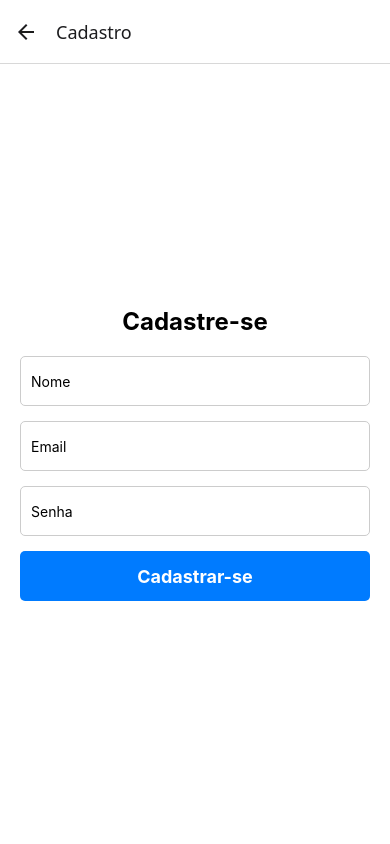
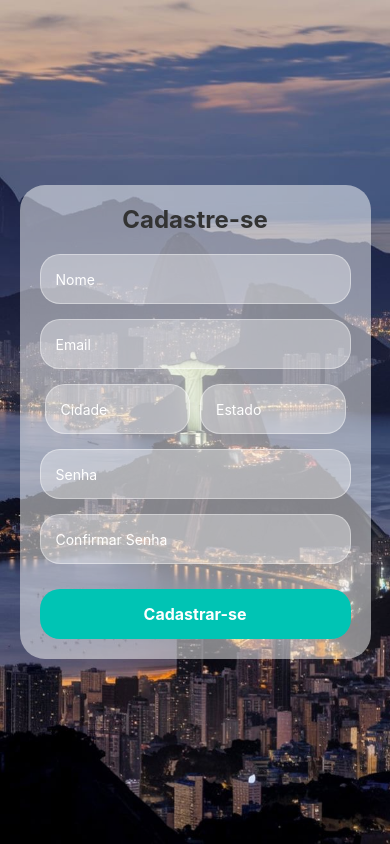
Before and after one commit to AndreLucca19/Bora-Viajar-mobile, a React Native app: screen /Cadastro in a window 390 px wide. Built offline with nearby package versions, Linux system fonts and the light colour scheme.

Commit message:
feat: create and update Cadastro.js

```diff
--- a/App.js
+++ b/App.js
@@ -8,13 +8,23 @@ import Cadastro from "./pages/Cadastro";
 const Stack = createStackNavigator();
 
 
+
 export default function App() {
   return (
     <NavigationContainer>
-      <Stack.Navigator initialRouteName="Login">
-        <Stack.Screen name="Login" component={Login} />
-        <Stack.Screen name="Cadastro" component={Cadastro} />
+      <Stack.Navigator>
+        <Stack.Screen
+          name="Login"
+          component={Login}
+          options={{ headerShown: false}}
+          />
+        <Stack.Screen
+        name="Cadastro"
+        component={Cadastro}
+        options={{headerShown: false}}
+        />
       </Stack.Navigator>
+
     </NavigationContainer>
      // <NavigationContainer>
     //<Tab />
--- a/pages/Cadastro.js
+++ b/pages/Cadastro.js
@@ -1,5 +1,5 @@
 import React, { useState } from 'react';
-import { View, Text, TextInput, TouchableOpacity, StyleSheet } from 'react-native';
+import { View, Text, TextInput, TouchableOpacity, StyleSheet, ImageBackground } from 'react-native';
 import { useNavigation } from '@react-navigation/native';
 
 const Cadastro = () => {
@@ -17,13 +17,19 @@ const Cadastro = () => {
     };
 
     return (
+        <ImageBackground
+            source={require("../assets/Rj-C.jpg")}
+            style={styles.background}
+        >
             <View style={styles.container}>
+                <View style={styles.loginBox}>
                     <Text style={styles.title}>Cadastre-se</Text>
                     <TextInput
                         style={styles.input}
                         placeholder="Nome"
                         value={nome}
                         onChangeText={setNome}
+                        placeholderTextColor="White"
                     />
                     <TextInput
                         style={styles.input}
@@ -31,56 +37,104 @@ const Cadastro = () => {
                         value={email}
                         onChangeText={setEmail}
                         keyboardType="email-address"
+                        placeholderTextColor="White"
                     />
+                    <View style={styles.row}>
+                        <TextInput
+                            style={[styles.input, styles.halfInput]}
+                            placeholder="Cidade"
+                            placeholderTextColor="White"
+                        />
+                        <TextInput
+                            style={[styles.input, styles.halfInput]}
+                            placeholder="Estado"
+                            placeholderTextColor="White"
+                        />
+                    </View>
                     <TextInput
                         style={styles.input}
                         placeholder="Senha"
                         value={senha}
                         onChangeText={setSenha}
                         secureTextEntry
+                        placeholderTextColor="White"
+                    />
+                    <TextInput
+                        style={styles.input}
+                        placeholder="Confirmar Senha"
+                        value={senha}
+                        onChangeText={setSenha}
+                        secureTextEntry
+                        placeholderTextColor="White"
                     />
                     <TouchableOpacity style={styles.button} onPress={handleCadastro}>
                         <Text style={styles.buttonText}>Cadastrar-se</Text>
                     </TouchableOpacity>
                 </View>
+            </View>
+        </ImageBackground>
     );
 };
 
 const styles = StyleSheet.create({
+    background: {
+        flex: 1,
+        width: "100%",
+        height: "100%",
+        resizeMode: "cover"
+    },
     container: {
         flex: 1,
-        justifyContent: 'center',
-        alignItems: 'center',
+        justifyContent: "center",
+        alignItems: "center",
+    },
+    loginBox: {
+        width: "90%",
         padding: 20,
-        backgroundColor: '#fff',
+        backgroundColor: "rgba(255, 255, 255, 0.49)",
+        borderRadius: 25,
+        alignItems: "center",
     },
     title: {
         fontSize: 24,
-        fontWeight: 'bold',
+        fontWeight: "bold",
         marginBottom: 20,
+        color: "#333",
     },
     input: {
-        width: '100%',
+        width: "100%",
         height: 50,
+        backgroundColor: "rgba(255, 255, 255, 0.36)",
+        borderRadius: 20,
+        paddingHorizontal: 15,
+        marginBottom: 15,
         borderWidth: 1,
-        borderColor: '#ccc',
-        borderRadius: 5,
-        paddingHorizontal: 10,
-        marginBottom: 15,
+        borderColor: "rgba(255, 255, 255, 0.38)",
+        color: "#333",
     },
     button: {
-        width: '100%',
+        width: "100%",
         height: 50,
-        backgroundColor: '#007BFF',
-        justifyContent: 'center',
-        alignItems: 'center',
-        borderRadius: 5,
+        backgroundColor: "#00C4B4",
+        borderRadius: 20,
+        justifyContent: "center",
+        alignItems: "center",
+        marginTop: 10,
     },
     buttonText: {
-        color: '#fff',
-        fontSize: 18,
-        fontWeight: 'bold',
+        color: "#fff",
+        fontSize: 16,
+        fontWeight: "bold",
     },
+    row: {
+        flexDirection: "row",
+        justifyContent: "space-between",
+        width: "100%",
+    },
+    halfInput: {
+        flex: 1,
+        marginHorizontal: 5,
+    }
 });
 
 export default Cadastro;
--- a/pages/Login.js
+++ b/pages/Login.js
@@ -13,12 +13,12 @@ export default function Login({ navigation }) {
                     <TextInput
                         style={styles.input}
                         placeholder="Nome ou email"
-                        placeholderTextColor="#aaa"
+                        placeholderTextColor="White"
                     />
                     <TextInput
                         style={styles.input}
                         placeholder="Senha"
-                        placeholderTextColor="#aaa"
+                        placeholderTextColor="White"
                         secureTextEntry
                     /> <TouchableOpacity onPress={() => navigation.navigate("Cadastro")}>
                         <Text style={styles.linkText}>Não tem uma conta? Crie já</Text>
@@ -61,7 +61,7 @@ const styles = StyleSheet.create({
         width: "100%",
         height: 50,
         backgroundColor: "rgba(255, 255, 255, 0.36)",
-        borderRadius: 8,
+        borderRadius: 20,
         paddingHorizontal: 15,
         marginBottom: 15,
         borderWidth: 1,
@@ -71,7 +71,7 @@ const styles = StyleSheet.create({
         width: "100%",
         height: 50,
         backgroundColor: "#00C4B4",
-        borderRadius: 15,
+        borderRadius: 20,
         justifyContent: "center",
         alignItems: "center",
         marginTop: 10,
```
Also changed, not shown: assets/Rj-C.jpg (added). Lines whose indentation alone changed are shown as unchanged.
